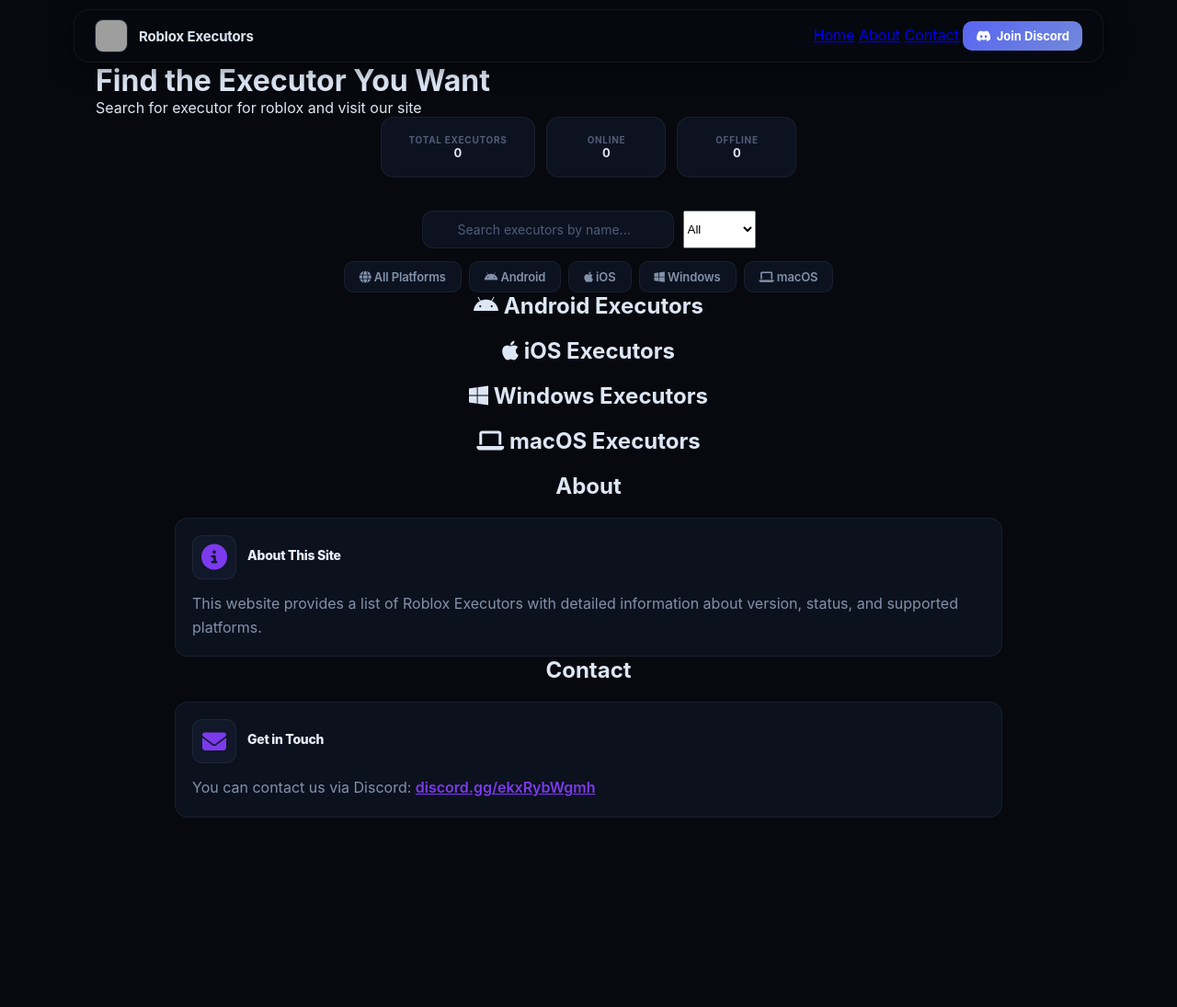
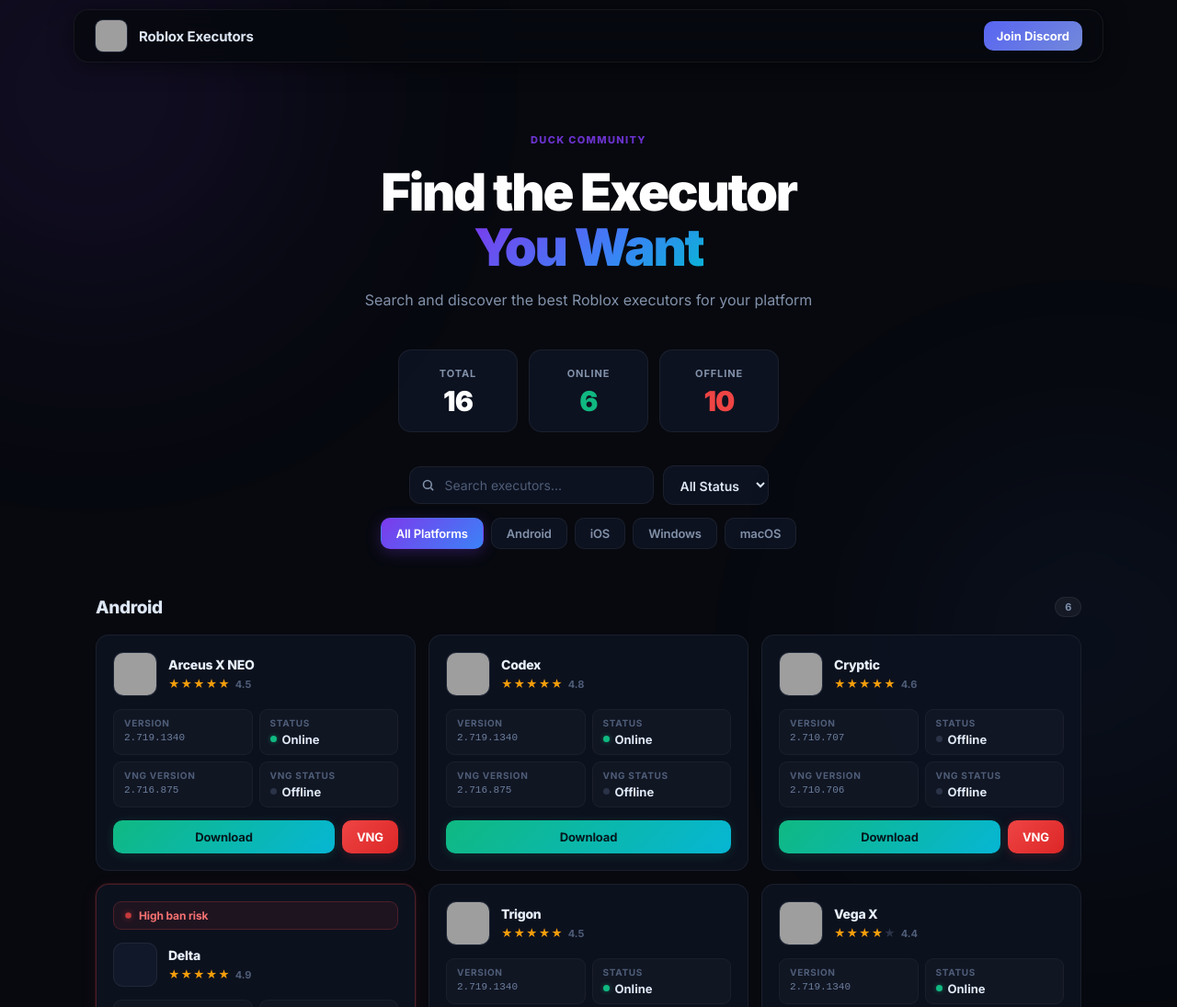
Before and after one commit to duckpjvzexe/webexecutor, a plain HTML site: page index.html in a window 1280 px wide. Shown: the top 1095 px of the page at 92% size. Before the commit the page ends 989 px from the top, so only its background shows below. Drawn offline with Linux system fonts and the light colour scheme; grey boxes are pictures that could not be loaded.

Commit message:
Update index.html

```diff
--- a/index.html
+++ b/index.html
@@ -3,55 +3,64 @@
 <head>
 <meta charset="utf-8" />
 <meta name="viewport" content="width=device-width,initial-scale=1" />
-<title>Duck Community - Roblox Executors List</title>
-
-<script src="https://kit.fontawesome.com/a076d05399.js" crossorigin="anonymous"></script>
-<link rel="stylesheet" href="https://cdnjs.cloudflare.com/ajax/libs/font-awesome/6.4.0/css/all.min.css">
+<title>Duck Community - Roblox Executors</title>
+<link rel="preconnect" href="https://fonts.googleapis.com" />
+<link rel="preconnect" href="https://fonts.gstatic.com" crossorigin />
+<link href="https://fonts.googleapis.com/css2?family=Inter:wght@400;500;600;700;800;900&display=swap" rel="stylesheet" />
 
 <link rel="stylesheet" href="style.css">
 
 </head>
+<body>
 
-<body>
+<div class="app">
+  <div class="orb orb-1"></div>
+  <div class="orb orb-2"></div>
+
   <nav class="navbar">
     <div class="navbar-left">
-    <div class="navbar-logo"><img src="https://files.catbox.moe/19t3ey.png" alt="Logo"></div>
-    <div class="navbar-title">Roblox Executors</div>
+      <div class="navbar-logo">
+        <img src="https://files.catbox.moe/19t3ey.png" alt="Logo" />
       </div>
-  <div class="navbar-links">
-    <a href="#home">Home</a>
-    <a href="#about">About</a>
-    <a href="#contact">Contact</a>
+      <span class="navbar-title">Roblox Executors</span>
+    </div>
+    <div class="navbar-right">
       <button class="btn-discord" onclick="window.open('https://discord.gg/ekxRybWgmh','_blank')">
-      <i class="fa-brands fa-discord"></i> Join Discord
+        Join Discord
       </button>
     </div>
   </nav>
 
-<div id="home" class="wrap">
-  <header>
-    <h1>Find the Executor You Want</h1>
-    <p>Search for executor for roblox and visit our site</p>
+  <div class="wrap">
+    <header class="hero">
+      <p class="hero-eyebrow">Duck Community</p>
+      <h1>Find the Executor<br /><span class="gradient-text">You Want</span></h1>
+      <p class="hero-sub">Search and discover the best Roblox executors for your platform</p>
 
       <div class="stats-row">
         <div class="stat-card">
-        <div class="label">Total Executors</div>
-        <div class="value" id="total-count">0</div>
+          <div class="stat-label">Total</div>
+          <div class="stat-value" id="total-count">0</div>
         </div>
         <div class="stat-card">
-        <div class="label">Online</div>
-        <div class="value online" id="online-count">0</div>
+          <div class="stat-label">Online</div>
+          <div class="stat-value online" id="online-count">0</div>
         </div>
         <div class="stat-card">
-        <div class="label">Offline</div>
-        <div class="value offline" id="offline-count">0</div>
+          <div class="stat-label">Offline</div>
+          <div class="stat-value offline" id="offline-count">0</div>
         </div>
       </div>
 
       <div class="controls-row">
-      <input id="q" class="search" placeholder="Search executors by name..." aria-label="Search executors" />
-      <select id="filter" class="small-select" aria-label="Filter by status">
-        <option value="all">All</option>
+        <div class="search-wrap">
+          <svg class="search-icon" width="15" height="15" viewBox="0 0 24 24" fill="none" stroke="currentColor" stroke-width="2.5">
+            <circle cx="11" cy="11" r="7"/><line x1="21" y1="21" x2="16.65" y2="16.65"/>
+          </svg>
+          <input id="q" class="search" placeholder="Search executors..." />
+        </div>
+        <select id="filter" class="select">
+          <option value="all">All Status</option>
           <option value="online">Online</option>
           <option value="offline">Offline</option>
           <option value="hasVng">Has VNG</option>
@@ -59,73 +68,42 @@
       </div>
 
       <div class="platform-row">
-      <button class="platform-btn" onclick="showOnly('all')"><i class="fa-solid fa-globe"></i> All Platforms</button>
-      <button class="platform-btn" onclick="showOnly('android')"><i class="fa-brands fa-android"></i> Android</button>
-      <button class="platform-btn" onclick="showOnly('ios')"><i class="fa-brands fa-apple"></i> iOS</button>
-      <button class="platform-btn" onclick="showOnly('windows')"><i class="fa-brands fa-windows"></i> Windows</button>
-      <button class="platform-btn" onclick="showOnly('macos')"><i class="fa-solid fa-laptop"></i> macOS</button>
+        <button class="platform-btn active" onclick="showOnly('all',this)">All Platforms</button>
+        <button class="platform-btn" onclick="showOnly('android',this)">Android</button>
+        <button class="platform-btn" onclick="showOnly('ios',this)">iOS</button>
+        <button class="platform-btn" onclick="showOnly('windows',this)">Windows</button>
+        <button class="platform-btn" onclick="showOnly('macos',this)">macOS</button>
       </div>
     </header>
 
     <main>
-    <section id="android-executors">
-      <h2 style="text-align:center;margin-bottom:20px"><i class="fa-brands fa-android"></i> Android Executors</h2>
-      <div id="grid-android" class="grid" aria-live="polite"></div>
-    </section>
+      <div id="android-section" class="platform-section">
+        <h2 class="section-title">Android <span class="section-count" id="android-count">0</span></h2>
+        <div id="grid-android" class="grid"></div>
+      </div>
+      <div id="ios-section" class="platform-section">
+        <h2 class="section-title">iOS <span class="section-count" id="ios-count">0</span></h2>
+        <div id="grid-ios" class="grid"></div>
+      </div>
+      <div id="windows-section" class="platform-section">
+        <h2 class="section-title">Windows <span class="section-count" id="windows-count">0</span></h2>
+        <div id="grid-windows" class="grid"></div>
+      </div>
+      <div id="macos-section" class="platform-section">
+        <h2 class="section-title">macOS <span class="section-count" id="macos-count">0</span></h2>
+        <div id="grid-macos" class="grid"></div>
+      </div>
 
-    <section id="ios-executors">
-      <h2 style="text-align:center;margin-bottom:20px"><i class="fa-brands fa-apple"></i> iOS Executors</h2>
-      <div id="grid-ios" class="grid" aria-live="polite"></div>
-    </section>
-
-    <section id="windows-executors">
-      <h2 style="text-align:center;margin-bottom:20px"><i class="fa-brands fa-windows"></i> Windows Executors</h2>
-      <div id="grid-windows" class="grid" aria-live="polite"></div>
-    </section>
-
-    <section id="macos-executors">
-      <h2 style="text-align:center;margin-bottom:20px"><i class="fa-solid fa-laptop"></i> macOS Executors</h2>
-      <div id="grid-macos" class="grid" aria-live="polite"></div>
-    </section>
-
-    <section id="about">
-      <h2 style="text-align:center;margin-bottom:20px">About</h2>
-      <div class="card show" style="max-width:900px;margin:0 auto">
-        <div class="card-head">
-          <div class="avatar">
-            <i class="fa-solid fa-info-circle" style="font-size:28px;color:var(--accent)"></i>
+      <div id="empty-state" class="empty-state" style="display:none">
+        <div class="empty-title">No executors found</div>
+        <div class="empty-sub">Try adjusting your search or filters</div>
       </div>
-          <div class="title-block">
-            <div class="title">About This Site</div>
+    </main>
   </div>
 </div>
-        <p style="margin:0;color:var(--muted);line-height:1.6">
-          This website provides a list of Roblox Executors with detailed information about version, status, and supported platforms.
-        </p>
-      </div>
-    </section>
 
-    <section id="contact">
-      <h2 style="text-align:center;margin-bottom:20px">Contact</h2>
-      <div class="card show" style="max-width:900px;margin:0 auto">
-        <div class="card-head">
-          <div class="avatar">
-            <i class="fa-solid fa-envelope" style="font-size:26px;color:var(--accent)"></i>
-          </div>
-          <div class="title-block">
-            <div class="title">Get in Touch</div>
-          </div>
-        </div>
-        <p style="margin:0;color:var(--muted);line-height:1.6">
-          You can contact us via Discord:
-          <a href="https://discord.gg/ekxRybWgmh" style="color:var(--accent);font-weight:600">discord.gg/ekxRybWgmh</a>
-        </p>
-      </div>
-    </section>
-  </main>
-
-</div>
 <script src="exe.js"></script>
 <script src="script.js"></script>
+
 </body>
 </html>
```
Lines whose indentation alone changed are shown as unchanged.
